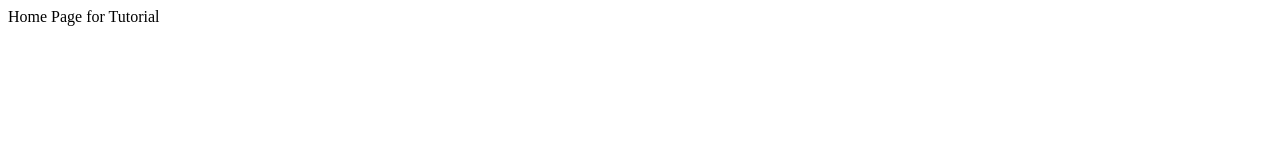
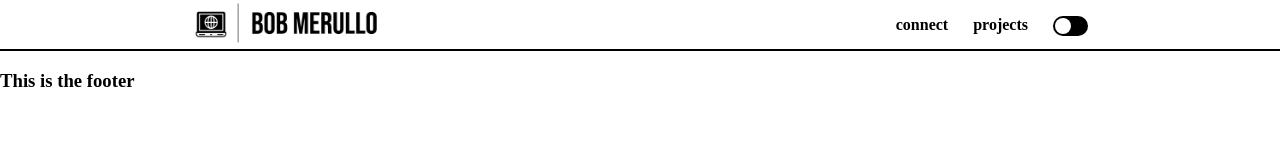
Before and after one commit to BMerullo/gatsby-portfolio, a Gatsby site: page / in a window 1280 px wide. Built offline with nearby package versions, Linux system fonts and the light colour scheme; Gatsby itself is replaced by a stand-in of ours.

Commit message:
NavBar complete

```diff
--- /dev/null
+++ b/src/assets/css/main.css
@@ -0,0 +1,97 @@
+/* ######## */
+/* #General# */
+/* ######## */
+
+body {
+  margin: auto;
+  /* width: 70%; */
+}
+
+ul {
+  list-style: none;
+  display: flex;
+  margin-bottom: 5px;
+}
+
+/* ######## */
+/* #NavBar# */
+/* ######## */
+
+header {
+  border-bottom: solid black 2px;
+}
+
+.navbar {
+  display: flex;
+  justify-content: space-between;
+  width: 70%;
+  margin: auto;
+}
+
+.logo {
+  height: 45px;
+}
+
+.nav-li {
+  padding-left: 25px;
+  font-weight: 900;
+}
+
+/* ##Toggle## */
+
+.switch {
+  position: relative;
+  display: inline-block;
+  width: 35px;
+  height: 20px;
+}
+
+.switch input {
+  opacity: 0;
+  width: 0;
+  height: 0;
+}
+
+.slider {
+  position: absolute;
+  cursor: pointer;
+  top: 0;
+  left: 0;
+  right: 0;
+  bottom: 0;
+  background-color: black;
+  -webkit-transition: 0.4s;
+  transition: 0.4s;
+}
+
+.slider:before {
+  position: absolute;
+  content: "";
+  height: 16px;
+  width: 16px;
+  left: 2px;
+
+  bottom: 2px;
+  background-color: #d8d7d7;
+  -webkit-transition: 0.4s;
+  transition: 0.4s;
+}
+
+input:checked + .slider {
+  background-color: #d8d7d7;
+}
+
+input:checked + .slider:before {
+  -webkit-transform: translateX(15px);
+  -ms-transform: translateX(15px);
+  transform: translateX(15px);
+}
+
+.slider.round {
+  border-radius: 34px;
+}
+
+.slider.round:before {
+  border-radius: 50%;
+  background-color: white;
+}
--- /dev/null
+++ b/src/components/Footer.js
@@ -0,0 +1,11 @@
+import React from "react"
+
+const Footer = () => {
+  return (
+    <div>
+      <h3>This is the footer</h3>
+    </div>
+  )
+}
+
+export default Footer
--- /dev/null
+++ b/src/components/Layout.js
@@ -0,0 +1,16 @@
+import React from "react"
+import NavBar from "./NavBar"
+import Footer from "./Footer"
+import "../assets/css/main.css"
+
+const Layout = ({ children }) => {
+  return (
+    <div>
+      <NavBar />
+      {children}
+      <Footer />
+    </div>
+  )
+}
+
+export default Layout
--- a/src/components/NavBar.js
+++ b/src/components/NavBar.js
@@ -1,7 +1,27 @@
 import React from "react"
+import { Link } from "@reach/router"
+import logo from "../assets/images/logo.png"
 
 const NavBar = () => {
-  return <div></div>
+  return (
+    <header>
+      <navbar className="navbar">
+        <Link to="/">
+          <img className="logo" src={logo} alt="logo" />
+        </Link>
+        <ul>
+          <li className="nav-li">connect</li>
+          <li className="nav-li">projects</li>
+          <li className="nav-li">
+            <label className="switch">
+              <input type="checkbox"></input>
+              <span className="slider round"></span>
+            </label>
+          </li>
+        </ul>
+      </navbar>
+    </header>
+  )
 }
 
 export default NavBar
--- a/src/pages/index.js
+++ b/src/pages/index.js
@@ -1,5 +1,10 @@
 import React from "react"
+import Layout from "../components/Layout"
 
 export default function Home() {
-  return <div>Home Page for Tutorial</div>
+  return (
+    <main>
+      <Layout></Layout>
+    </main>
+  )
 }
```
Also changed, not shown: src/assets/images/logo-white.png (added), src/assets/images/logo.png (added).
